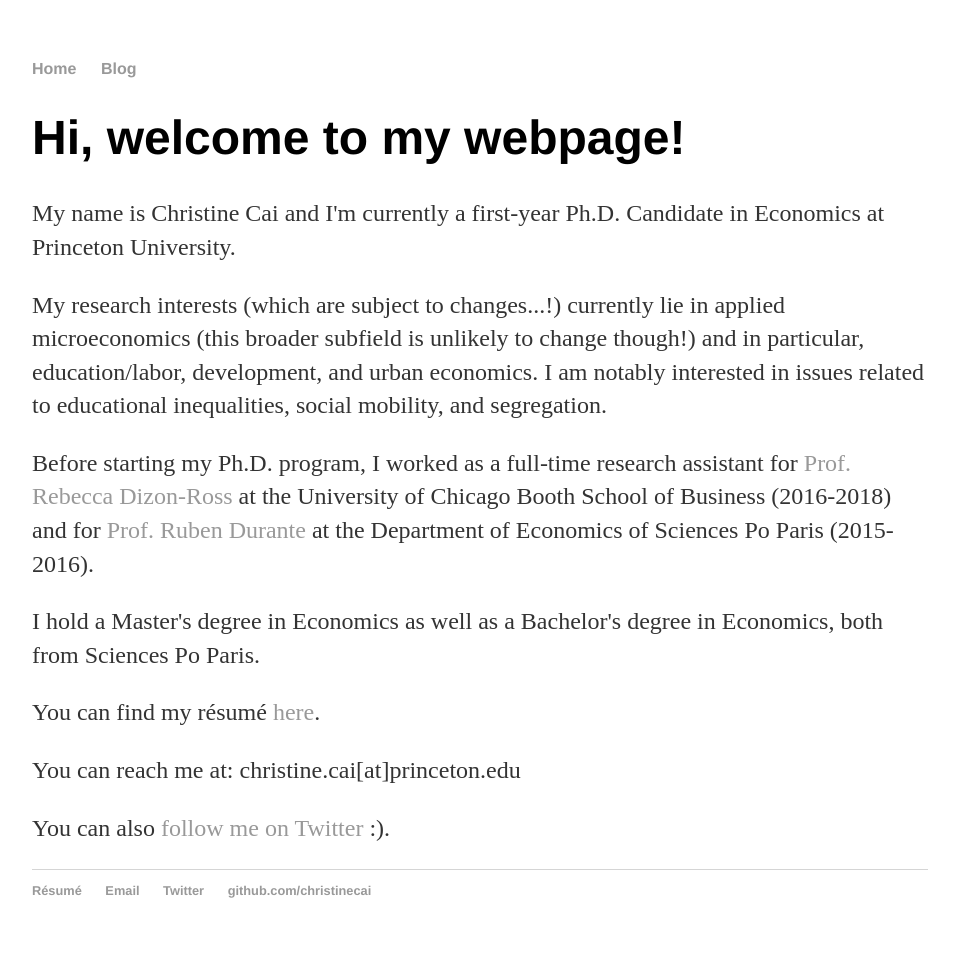
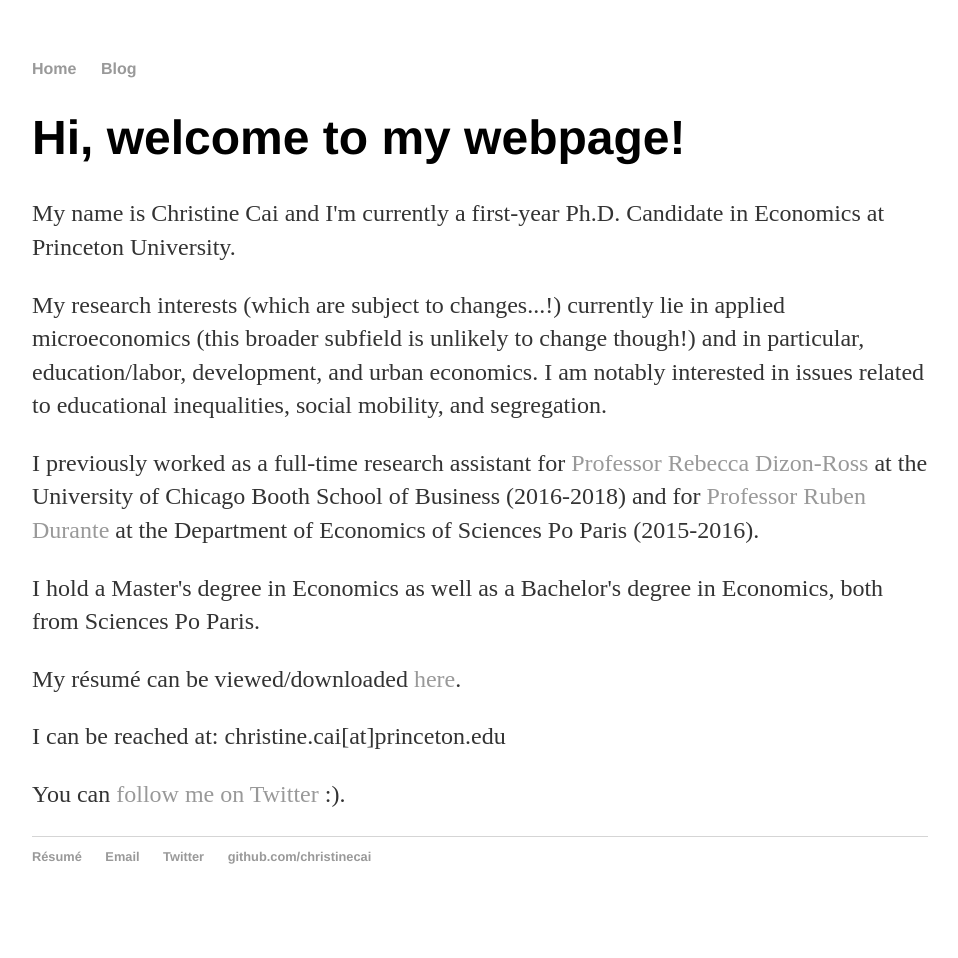
Before and after one commit to christinecai/christinecai.github.io, a Jekyll site: the page built from index.html, in a window 1280 px wide. Shown: the whole page, without its empty margins (160-1118 px from the left). Built offline with Jekyll 4.4.1, drawn with Linux system fonts in a browser that asks for light colours; after the commit the page ends 924 px from its top, so only the background shows below that.

Commit message:
Update index.html

```diff
--- a/index.html
+++ b/index.html
@@ -12,18 +12,18 @@
 		and in particular, education/labor, development, and urban economics.
 		I am notably interested in issues related to educational inequalities, social mobility, and segregation.</p>
 
-	<p>Before starting my Ph.D. program, I worked as a full-time research assistant for
-		<a href="http://faculty.chicagobooth.edu/rebecca.dizon-ross/">Prof. Rebecca Dizon-Ross</a>
+	<p>I previously worked as a full-time research assistant for
+		<a href="http://faculty.chicagobooth.edu/rebecca.dizon-ross/">Professor Rebecca Dizon-Ross</a>
 		at the University of Chicago Booth School of Business (2016-2018) and for
-		<a href="https://www.rubendurante.net">Prof. Ruben Durante</a>
+		<a href="https://www.rubendurante.net">Professor Ruben Durante</a>
 		at the Department of Economics of Sciences Po Paris (2015-2016).</p>
 
 	<p>I hold a Master's degree in Economics as well as a Bachelor's degree in Economics, both from Sciences Po Paris.</p>
 
-	<p>You can find my résumé <a href="https://www.dropbox.com/s/mrxir24ojigm5g4/resume_website.pdf?dl=0">here</a>.</p>
+	<p>My résumé can be viewed/downloaded <a href="https://www.dropbox.com/s/mrxir24ojigm5g4/resume_website.pdf?dl=0">here</a>.</p>
 
-	<p>You can reach me at: christine.cai[at]princeton.edu </p>
+	<p>I can be reached at: christine.cai[at]princeton.edu </p>
 
-	<p>You can also <a href="https://twitter.com/Christine_Cai27">follow me on Twitter</a> :).</p>
+	<p>You can <a href="https://twitter.com/Christine_Cai27">follow me on Twitter</a> :).</p>
 
 </div><!-- /.blurb -->
```
